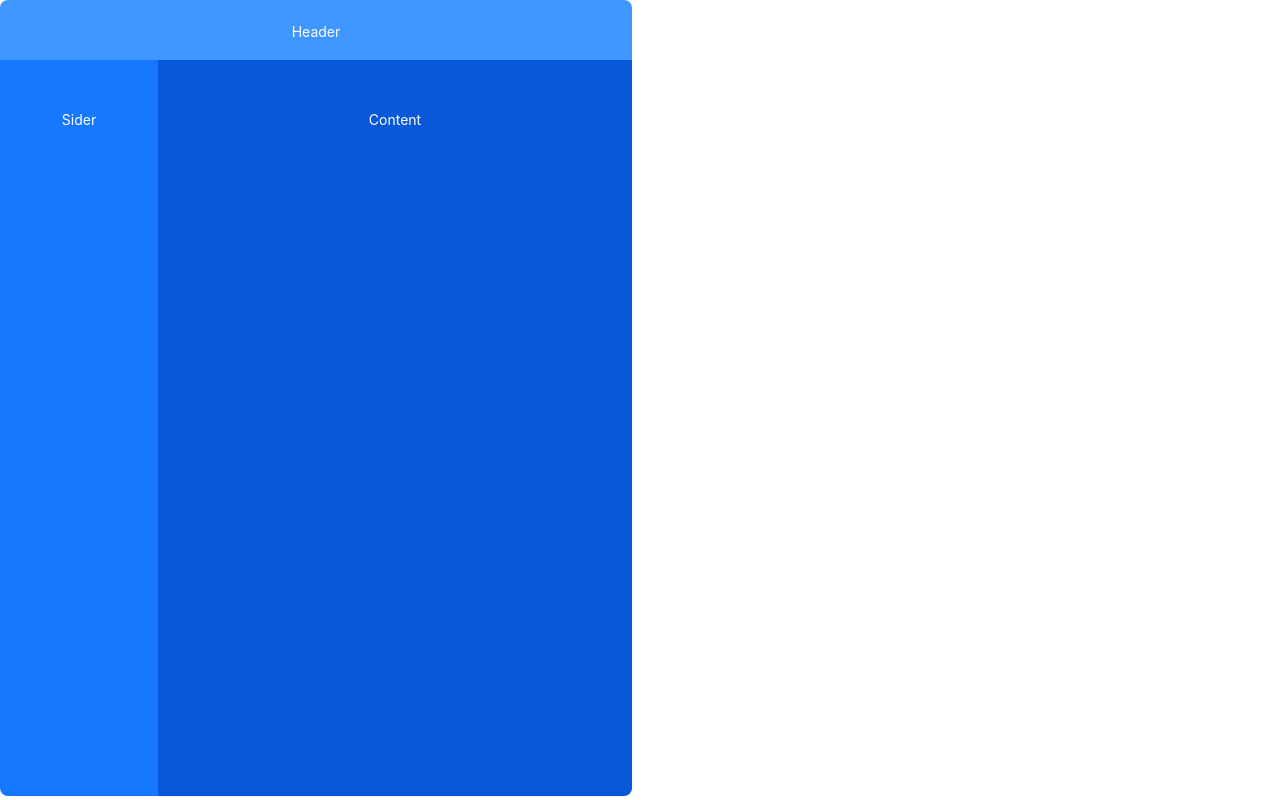
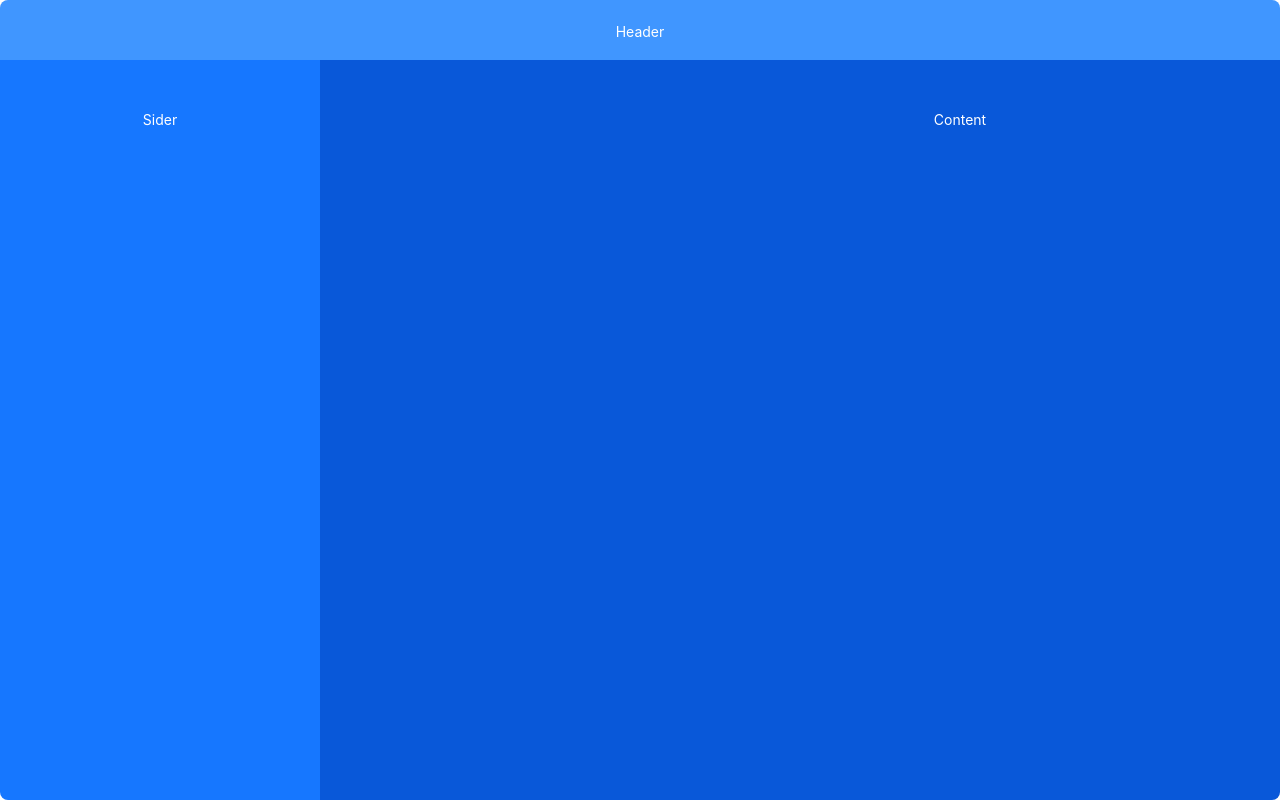
Before and after one commit to NakonechniyVitaliy/React-Ant-CryptoApp, a React (Vite) app: page / in a window 1280 px wide. Built offline with nearby package versions, Linux system fonts and the light colour scheme.

Commit message:
Ant library | CryptoApi

```diff
--- a/package.json
+++ b/package.json
@@ -11,6 +11,7 @@
   },
   "dependencies": {
     "antd": "^5.23.4",
+    "axios": "^1.7.9",
     "react": "^18.2.0",
     "react-dom": "^18.2.0"
   },
--- /dev/null
+++ b/src/Api.js
@@ -0,0 +1,22 @@
+import { cryptoData, cryptoAssets} from './data.js'
+import axios from "axios";
+
+const OPENAPI_COIN_STATS_APP_URL = 'https://openapiv1.coinstats.app/coins';
+export function RealCryptoData(){
+    axios.get('https://openapiv1.coinstats.app/coins',{
+        method: 'GET',
+        headers: {
+            accept: 'application/json',
+            'X-API-KEY': 'M3JE8kGwCKK3Gr4L62BMKvbZBLMN+Y+zp0JQ0/M+3dM='
+        }
+    })
+        .then(result => {console.log(result.data.result)})
+}
+
+export function FakeCryptoData(){
+    return new Promise((resolve) => {
+        setTimeout(()=>{
+            resolve (cryptoData) ;
+        }, 1000)
+    })
+}
--- a/src/App.jsx
+++ b/src/App.jsx
@@ -1,45 +1,30 @@
-import { Flex, Layout } from 'antd';
+import { Layout } from 'antd';
 const { Header, Footer, Sider, Content } = Layout;
+import AppHeader from "./components/layouts/Header/AppHeader.jsx";
+import AppSider from "./components/layouts/Sider/AppSider.jsx";
+import AppContent from "./components/layouts/Content/AppContent.jsx";
+import {RealCryptoData, FakeCryptoData} from "./Api.js"
 
-const headerStyle = {
-  textAlign: 'center',
-  color: '#fff',
-  height: 60,
-  paddingInline: 48,
-  lineHeight: '64px',
-  backgroundColor: '#4096ff',
-};
-const contentStyle = {
-  textAlign: 'center',
-  minHeight: 'calc(100vh - 64px)',
-  lineHeight: '120px',
-  color: '#fff',
-  backgroundColor: '#0958d9',
-};
-const siderStyle = {
-  textAlign: 'center',
-  lineHeight: '120px',
-  color: '#fff',
-  backgroundColor: '#1677ff',
-};
+
 
 const layoutStyle = {
   borderRadius: 8,
   overflow: 'hidden',
-  width: 'calc(50% - 8px)',
-  maxWidth: 'calc(50% - 8px)',
+  width: '100%',
+  maxWidth: '100%',
 };
 
 export default function App() {
-
+    // RealCryptoData();
+    FakeCryptoData().then(data =>{
+        console.log(data);
+    })
   return (
       <Layout style={layoutStyle}>
-        <Header style={headerStyle}>Header</Header>
+        <AppHeader />
         <Layout>
-          <Sider width="25%" style={siderStyle}>
-            Sider
-          </Sider>
-          <Content style={contentStyle}>Content</Content>
+          <AppSider />
+          <AppContent />
         </Layout>
       </Layout>
   )
--- /dev/null
+++ b/src/components/layouts/Content/AppContent.jsx
@@ -0,0 +1,16 @@
+import {Layout} from "antd";
+
+const contentStyle = {
+    textAlign: 'center',
+    minHeight: 'calc(100vh - 60px)',
+    minWidth: '100%',
+    lineHeight: '120px',
+    color: '#fff',
+    backgroundColor: '#0958d9',
+};
+
+export default function AppContent(){
+    return (
+        <Layout.Content style={contentStyle}>Content</Layout.Content>
+    )
+}
--- /dev/null
+++ b/src/components/layouts/Header/AppHeader.jsx
@@ -0,0 +1,14 @@
+import { Layout } from 'antd';
+
+const headerStyle = {
+    textAlign: 'center',
+    color: '#fff',
+    height: 60,
+    paddingInline: 48,
+    backgroundColor: '#4096ff',
+};
+export default function AppHeader() {
+    return (
+        <Layout.Header style={headerStyle}>Header</Layout.Header>
+    )
+}
--- /dev/null
+++ b/src/components/layouts/Sider/AppSider.jsx
@@ -0,0 +1,16 @@
+import {Layout} from "antd";
+
+const siderStyle = {
+    textAlign: 'center',
+    lineHeight: '120px',
+    color: '#fff',
+    backgroundColor: '#1677ff',
+};
+
+export default function AppSider(){
+    return (
+        <Layout.Sider width="25%" style={siderStyle}>
+            Sider
+        </Layout.Sider>
+    )
+}
```
Also changed, not shown: 1 other file (tests, documents, lock files or other folders).
